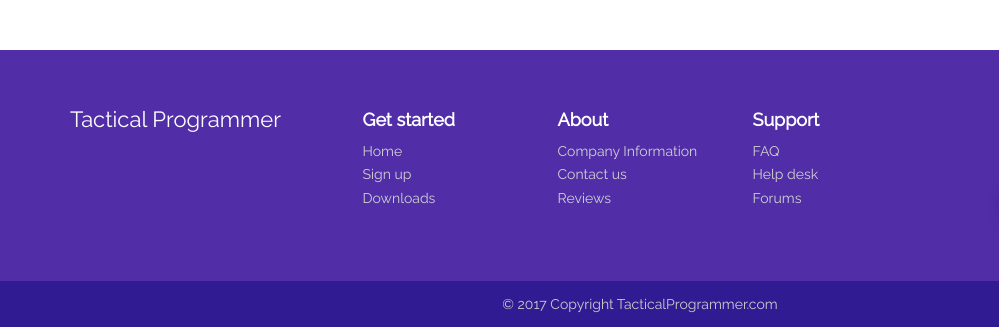
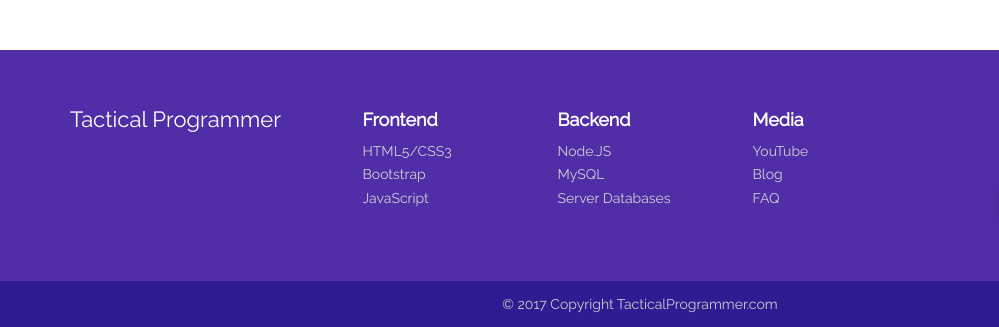
Before and after one commit to daviddadev/tactical-programmer-io, a plain HTML site: page index.html in a window 1280 px wide. Shown: the part 1066-1393 px from the top of the page, 0-999 px from the left. Drawn offline with nearby package versions, Linux system fonts and the light colour scheme.

Commit message:
minor tweaks on ui

```diff
--- a/index.html
+++ b/index.html
@@ -112,44 +112,44 @@
                     <h2 class="logo"><a href="#">Tactical Programmer</a></h2>
                 </div>
                 <div class="col-sm-2">
-                    <h5>Get started</h5>
+                    <h5>Frontend</h5>
                     <ul>
                         <li>
-                            <a href="#">Home</a>
+                            <a href="#">HTML5/CSS3</a>
                         </li>
                         <li>
-                            <a href="#">Sign up</a>
+                            <a href="#">Bootstrap</a>
                         </li>
                         <li>
-                            <a href="#">Downloads</a>
+                            <a href="#">JavaScript</a>
                         </li>
                     </ul>
                 </div>
                 <div class="col-sm-2">
-                    <h5>About</h5>
+                    <h5>Backend</h5>
                     <ul>
                         <li>
-                            <a href="#">Company Information</a>
+                            <a href="#">Node.JS</a>
                         </li>
                         <li>
-                            <a href="#">Contact us</a>
+                            <a href="#">MySQL</a>
                         </li>
                         <li>
-                            <a href="#">Reviews</a>
+                            <a href="#">Server Databases</a>
                         </li>
                     </ul>
                 </div>
                 <div class="col-sm-2">
-                    <h5>Support</h5>
+                    <h5>Media</h5>
                     <ul>
                         <li>
-                            <a href="#">FAQ</a>
+                            <a href="#">YouTube</a>
                         </li>
                         <li>
-                            <a href="#">Help desk</a>
+                            <a href="#">Blog</a>
                         </li>
                         <li>
-                            <a href="#">Forums</a>
+                            <a href="#">FAQ</a>
                         </li>
                     </ul>
                 </div>
```
